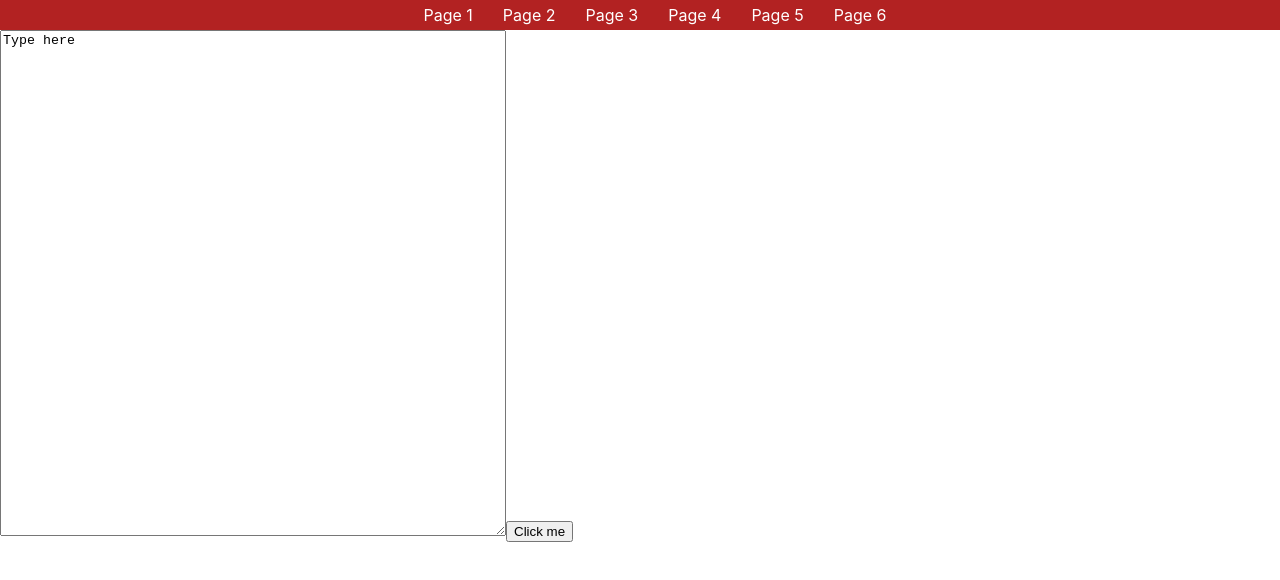
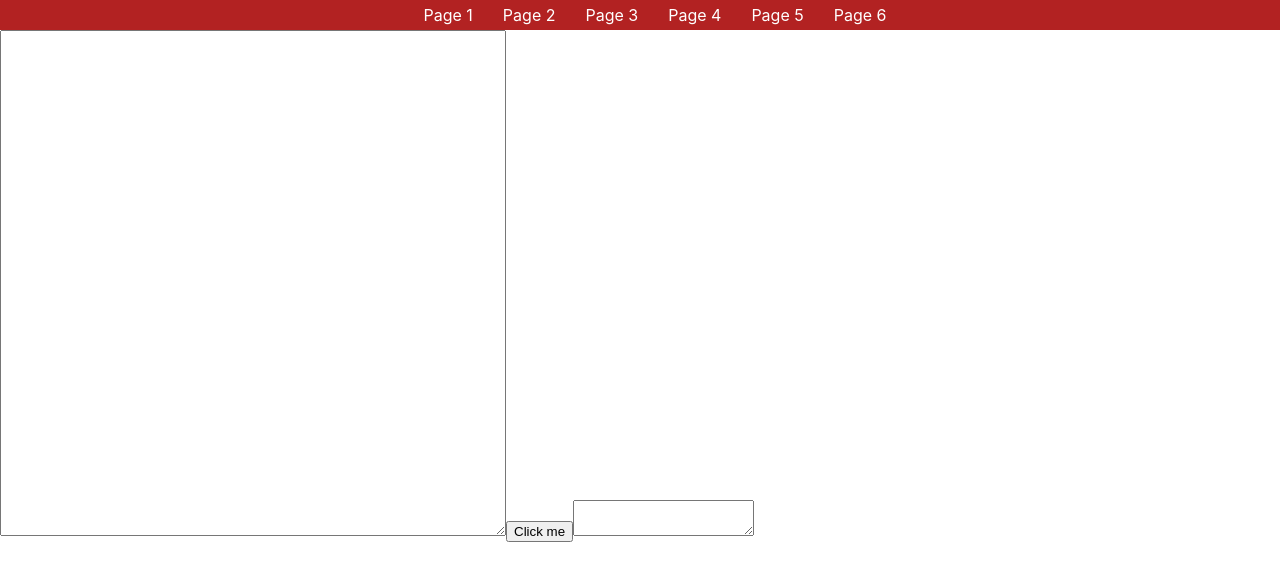
Before and after one commit to nathan-builds/cps530Project, a React (Create React App) app in the folder frontend/: page /page4 in a window 1280 px wide. Shown: the top 580 px of the page. Built offline with nearby package versions, Linux system fonts and the light colour scheme.

Commit message:
Working editor

```diff
--- a/frontend/src/pages/Page4.js
+++ b/frontend/src/pages/Page4.js
@@ -1,35 +1,57 @@
-import axios from 'axios'
-import "./page4.css"
+import axios from "axios";
+import "./page4.css";
 import { useState } from "react";
 
-const Page4 =()=>{
-    const [textAreaValue, setTextAreaValue] =useState();
+const Page4 = () => {
+  const [textAreaValue, setTextAreaValue] = useState("");
+  const [result, setResult] = useState("");
 
-    const onKeyEnteredHandler=(event)=>{
-        setTextAreaValue(event.target.value)
-    }
+  const onKeyEnteredHandler = (event) => {
+    setTextAreaValue(event.target.value);
+  };
 
+  async function onSubmitHandler() {
+    let testObj = {
+      Code: textAreaValue,
+    };
+    console.log(textAreaValue);
 
-    const onSubmitHandler=()=>{
-        console.log(textAreaValue)
-        let testObj={
-            Code: textAreaValue
-        };
+    // fetch("http://localhost:5000/flask/hello", {
+    //   method: "POST",
+    //   headers: { "Content-type": "application.json" },
+    //   body: JSON.stringify(testObj),
+    // }).then(result => result.json()).then(result)
 
-        fetch('http://localhost:5000/flask/hello',{
-        method:'POST',
-        headers:{'Content-type': 'application.json'},
-        body:JSON.stringify(testObj)
-         })
-        }
+    const postDetails = {
+      method: "POST",
+      headers: { "Content-type": "application.json" },
+      body: JSON.stringify(testObj),
+    };
+    const response = await fetch(
+      "http://localhost:5000/flask/hello",
+      postDetails
+    );
+    const data = await response.json();
 
-    return (
-    <div >
-        <textarea id="codeArea" className="code-area" onKeyPress= {onKeyEnteredHandler}>Type here</textarea>
-        <button type = "submit" onClick = {onSubmitHandler}>Click me</button>
+    setResult(data.result);
+  }
+
+  return (
+    <div>
+      <textarea
+        id="codeArea"
+        className="code-area"
+        onChange={onKeyEnteredHandler}
+        value={textAreaValue}
+      >
+        Type here
+      </textarea>
+      <button type="submit" onClick={onSubmitHandler}>
+        Click me
+      </button>
+      <textarea value={result}></textarea>
     </div>
-   );
-
-}
+  );
+};
 
 export default Page4;
```
